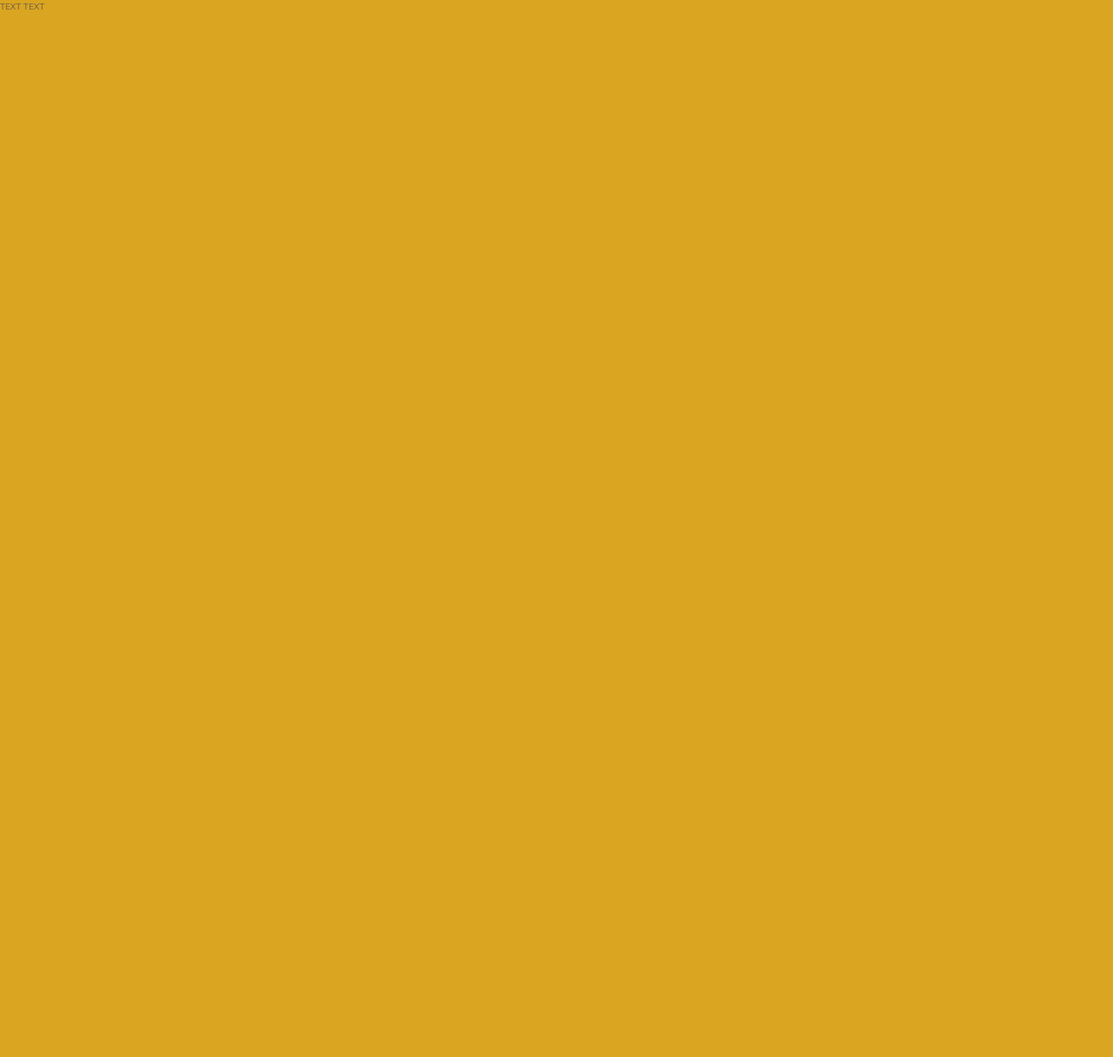
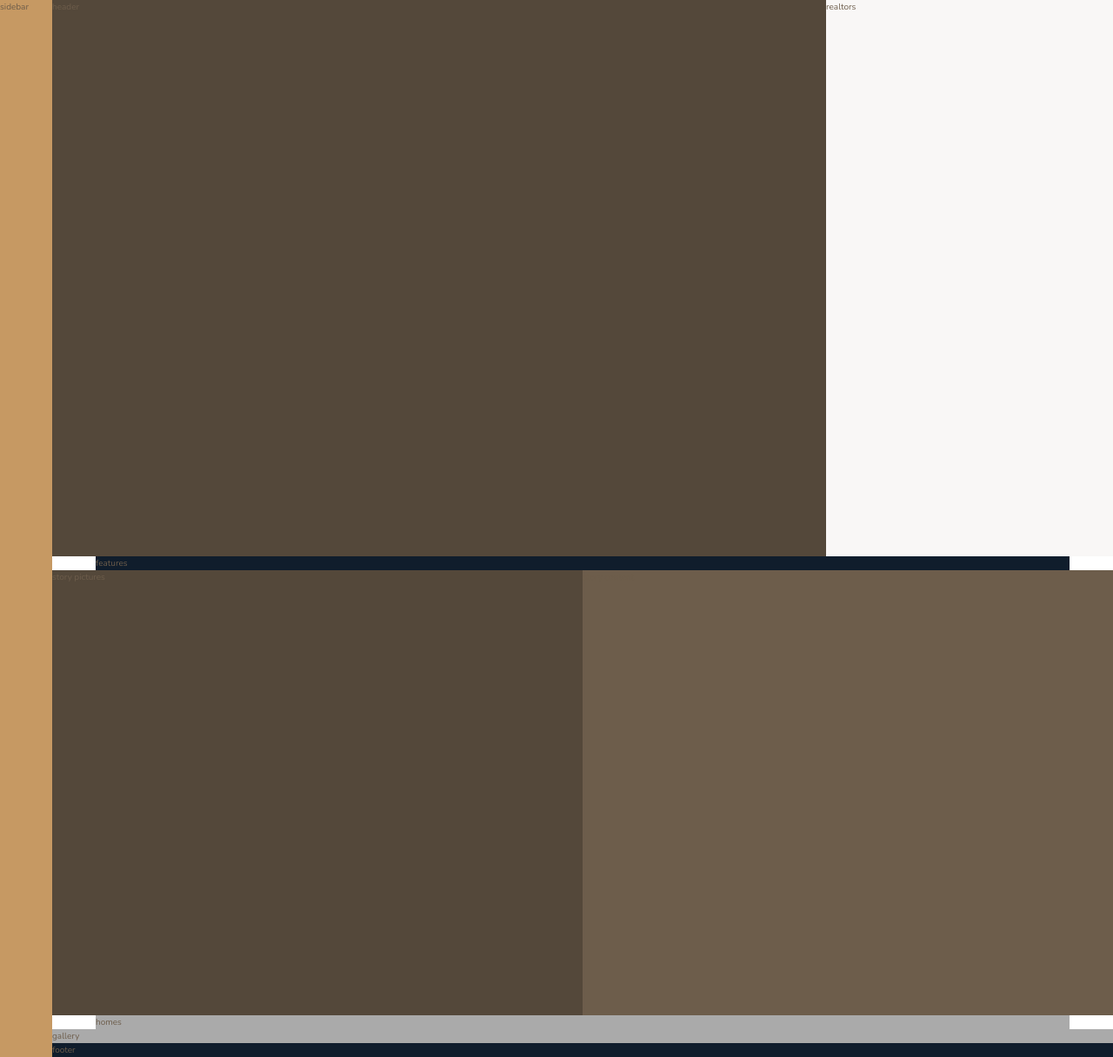
Before and after one commit to thelonglqd/css-grid-udemy-course, a website: page index.html in a window 1280 px wide. Shown: the whole page at 87% size. Before the commit the page ends 800 px from the top, so only its background shows below. Drawn offline with nearby package versions, Linux system fonts and the light colour scheme.

Commit message:
finish prototype layout

```diff
--- a/index.html
+++ b/index.html
@@ -15,6 +15,14 @@
     <title>nexter &mdash; your home, your freedom</title>
   </head>
   <body class="container">
-    TEXT TEXT
+    <div class="sidebar">sidebar</div>
+    <header class="header">header</header>
+    <div class="realtors">realtors</div>
+    <section class="features">features</section>
+    <div class="story__pictures">story pictures</div>
+    <div class="story__content">story content</div>
+    <section class="homes">homes</section>
+    <section class="gallery">gallery</section>
+    <footer class="footer">footer</footer>
   </body>
 </html>
--- a/sass/_base.scss
+++ b/sass/_base.scss
@@ -28,9 +28,20 @@
 }
 
 body {
-  background-color: goldenrod;
   font-family: $font-primary;
   color: $color-grey-dark-2;
   font-weight: 300;
   line-height: 1.6;
 }
+
+.container {
+  display: grid;
+  grid-template-rows: 80vh min-content 40vw repeat(3, min-content);
+  grid-template-columns:
+    [sidebar-start] 6rem [sidebar-end full-start] 1fr [center-start] repeat(
+      8,
+      [col-start] minmax(min-content, 14rem) [col-end]
+    )
+    [center-end]
+    1fr [full-end];
+}
--- a/sass/_features.scss
+++ b/sass/_features.scss
@@ -0,0 +1,4 @@
+.features {
+  background-color: $color-secondary;
+  grid-column: center-start / center-end;
+}
--- a/sass/_footer.scss
+++ b/sass/_footer.scss
@@ -0,0 +1,4 @@
+.footer {
+  background-color: $color-secondary;
+  grid-column: full-start / full-end;
+}
--- a/sass/_gallery.scss
+++ b/sass/_gallery.scss
@@ -0,0 +1,4 @@
+.gallery {
+  background-color: $color-grey-light-2;
+  grid-column: full-start / full-end;
+}
--- a/sass/_header.scss
+++ b/sass/_header.scss
@@ -0,0 +1,4 @@
+.header {
+  background-color: $color-grey-dark-1;
+  grid-column: full-start / col-end 6;
+}
--- a/sass/_homes.scss
+++ b/sass/_homes.scss
@@ -0,0 +1,4 @@
+.homes {
+  background-color: $color-grey-light-2;
+  grid-column: center-start / center-end;
+}
--- a/sass/_realtors.scss
+++ b/sass/_realtors.scss
@@ -0,0 +1,4 @@
+.realtors {
+  background-color: $color-grey-light-1;
+  grid-column: col-start 7 / full-end;
+}
--- a/sass/_sidebar.scss
+++ b/sass/_sidebar.scss
@@ -0,0 +1,4 @@
+.sidebar {
+  background-color: $color-primary;
+  grid-row: 1 / -1;
+}
--- a/sass/_story.scss
+++ b/sass/_story.scss
@@ -0,0 +1,11 @@
+.story {
+  &__pictures {
+    background-color: $color-grey-dark-1;
+    grid-column: full-start / col-end 4;
+  }
+
+  &__content {
+    background-color: $color-grey-dark-2;
+    grid-column: col-start 5 / full-end;
+  }
+}
```
Also changed, not shown: sass/main.css, 1 other file.
